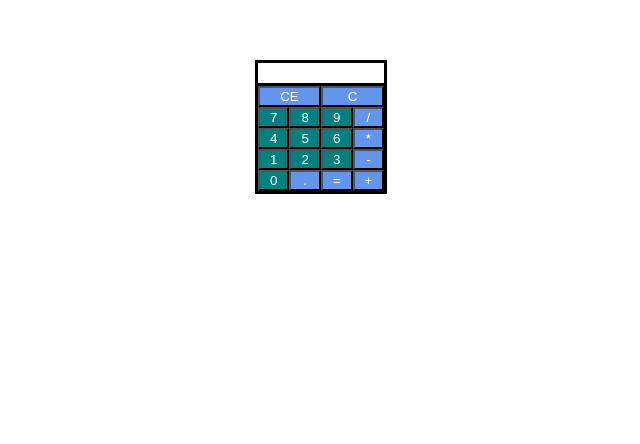
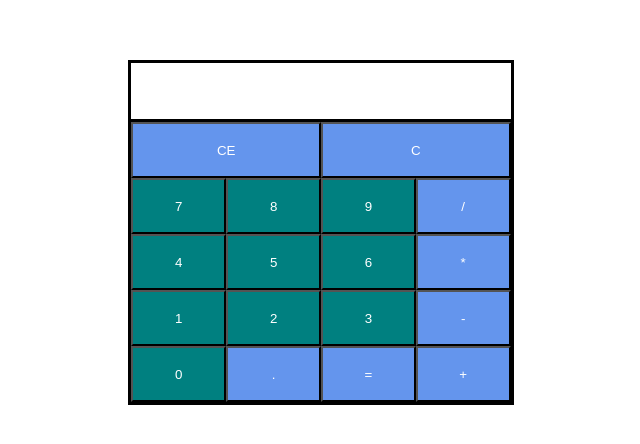
Before and after one commit to Maciej-Leszczynski/calculator, a plain HTML site: page index.html in a window 1280 px wide. Shown: the part 140-584 px from the top of the page, without its empty margins (319-959 px from the left). Drawn offline with Linux system fonts and the light colour scheme.

Commit message:
Some more style

```diff
--- a/styles.css
+++ b/styles.css
@@ -1,14 +1,14 @@
 #calc {
     margin: auto;
     margin-top: 200px;
-    max-width: 10%;
+    max-width: 30%;
     border: solid black 3px;
 }
 
 #screen-line {
     display: block;
     width: 100%;
-    height: 20px;
+    height: 7vh;
     border-bottom: solid black 3px;
 }
 
@@ -21,6 +21,7 @@ button {
     background-color: cornflowerblue;
     color: white;
     width: 25%;
+    height: 7vh;
     margin: 0;
     float: left;
 }
```
